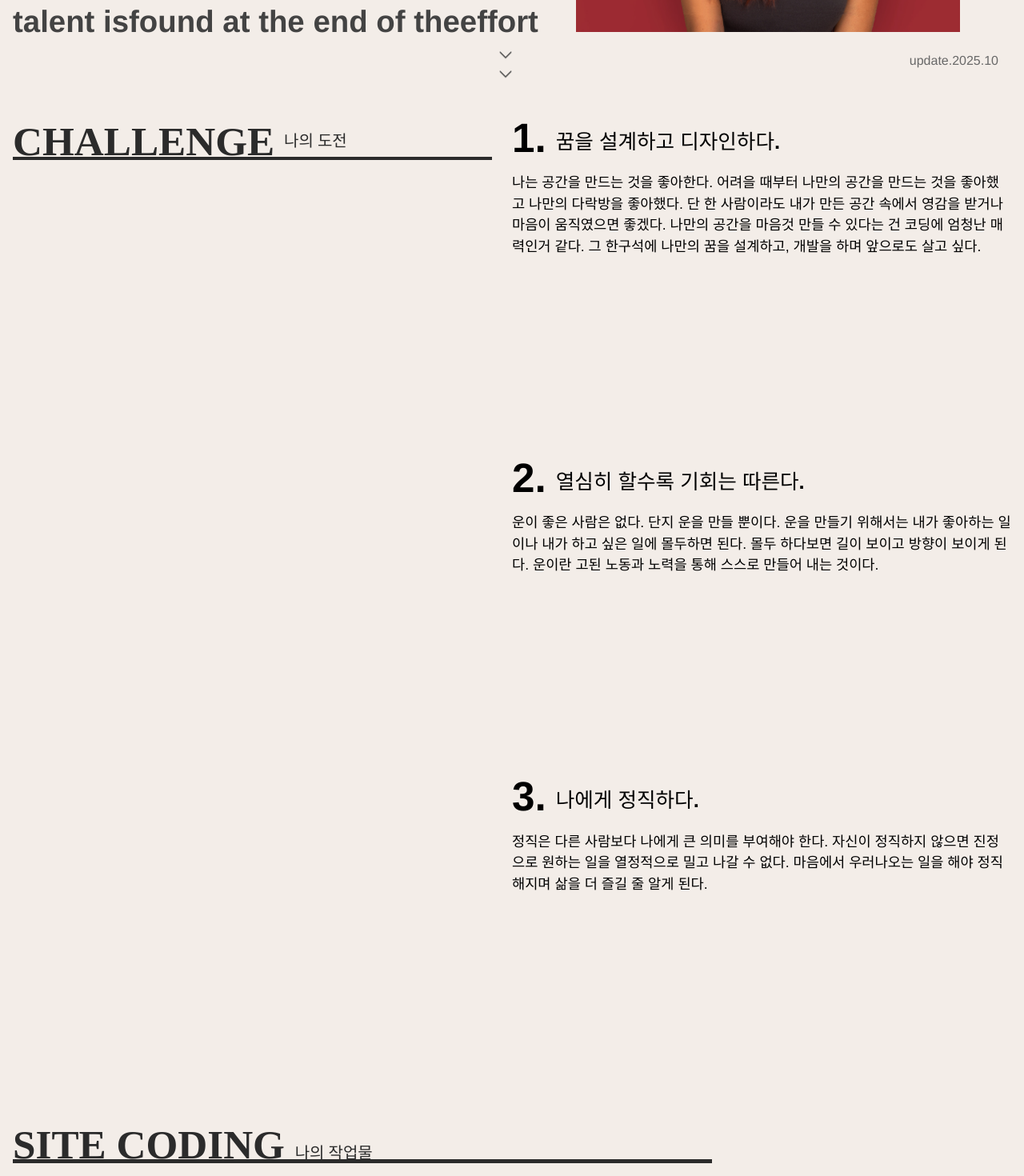
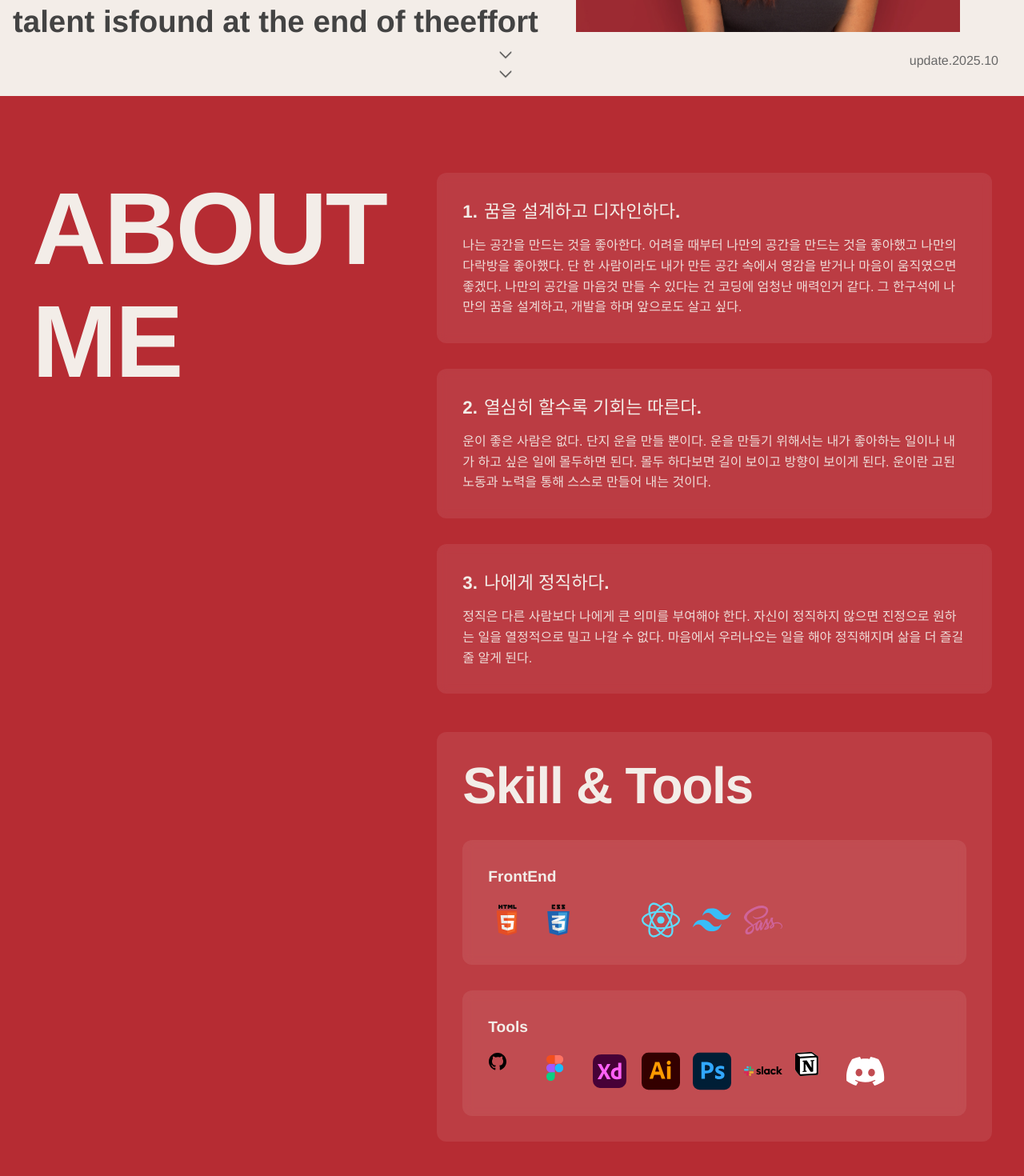
Before and after one commit to yun-narae/learn-react-portfolio, a React (Create React App) app: page / in a window 1280 px wide. Shown: the part 680-2150 px from the top of the page at 80% size. Built offline with nearby package versions, Linux system fonts and the light colour scheme; a web font is replaced by a local one.

Commit message:
style: skill 페이지 스타일링 (중간저장)

```diff
--- a/src/assets/scss/section/_skill.scss
+++ b/src/assets/scss/section/_skill.scss
@@ -1,83 +1,151 @@
+// Skill.scss
+@use "./../setting" as *;
+
+.skill {
+    background: var(--red100);
+    color: var(--mainBg-color);
+    padding: 6rem 2rem;
+
     .skill__inner {
-    padding: 16px;
         display: flex;
-    justify-content: space-between;
+        flex-direction: column;
+        gap: 4rem;
+        max-width: 1200px;
+        margin: 0 auto;
+        @include tablet {
+            display: grid;
+            grid-template-columns: 0.6fr 1fr;
+        }
+        @include laptop {
 
-    @media (max-width: 800px){
-        flex-direction: column;
+        }
     }
 
     .skill__title {
+        font-size: clamp(3rem, 10vw, 8rem);
+        font-weight: 900;
+        line-height: 1.1;
+        letter-spacing: -0.02em;
+        color: var(--mainBg-color);
+
+        white-space: nowrap;
+        @include tablet {
+            white-space: normal;
             position: sticky;
             top: 70px;
             left: 0;
             width: 48%;
             height: 5vw;
-        font-size: 4vw;
-        font-weight: 900;
-        line-height: 1.6;
-        font-family: var(--mainKor-font);
-        text-transform: uppercase;
-        color: var(--black100);
-        border-bottom: 4px solid var(--black100);
-        display: flex;
-        white-space: nowrap;
-
-
-        @media (max-width: 800px){
-            width: 100%;
-            margin-bottom: 10vw;
-            font-size: 30px;
-            height: auto;
-            top: 68px;
-            background-color: var(--mainBg-color);
+        }
     }
 
-        em {
-            align-self: self-end;
-            display: block;
-            font-size: 1.25rem;
-            font-weight: 400;
-            line-height: 2;
-            margin-left: 12px;
+    .skill__content {
+        display: flex;
+        flex-direction: column;
+        gap: 3rem;
+        grid-template-columns: 1fr;
     }
-    }
+
+    /* 소개 리스트 */
     .skill__desc {
-        width: 50%;
+        display: flex;
+        flex-direction: column;
+        gap: 2rem;
 
-        @media (max-width: 800px){
-            width: 100%;
+        &-item {
+            background: rgba(255, 255, 255, 0.08);
+            padding: 2rem;
+            border-radius: 12px;
+            backdrop-filter: blur(6px);
+            transition: transform 0.3s ease, background 0.3s ease;
+
+            &:hover {
+                transform: translateY(-4px);
+                background: rgba(255, 255, 255, 0.12);
             }
 
             h3 {
-            font-size: 2vw;
-            margin-bottom: 1vw;
-            font-weight: 800;
-            @media (max-width: 800px){
-                font-size: 5vw;
-            }
-        }
+                font-size: 1.4rem;
+                font-weight: 700;
+                margin-bottom: 0.8rem;
 
                 span {
-            display: inline-block;
-            transform: translateY(4px);
-            margin-right: 12px;
-            font-size: 4vw;
-            line-height: 1;
+                    color: var(----red100);
                     font-weight: 900;
-            line-height: 1.3;
-            font-family: var(--mainNum-font);
-
-            @media (max-width: 800px){
-                font-size: 15vw;
+                    margin-right: 0.5rem;
                 }
             }
 
             p {
-            margin-bottom: 30vh;
-            font-size: 1.1rem;
-            line-height: 1.5;
-            font-weight: 500;
+                font-size: 1rem;
+                line-height: 1.6;
+                opacity: 0.9;
             }
         }
     }
+
+    /* 기술/툴 아이콘 */
+    .skill__tools {
+        display: flex;
+        flex-direction: column;
+        gap: 2rem;
+        padding: 2rem;
+        background: rgba(255, 255, 255, 0.08);
+        border-radius: 12px;
+
+        h3 {
+            font-size: clamp(1rem, 6vw, 4rem);
+            font-weight: 900;
+            line-height: 1.1;
+            letter-spacing: -0.02em;
+            color: var(--mainBg-color);
+        }
+
+        &-group {
+            background: rgba(255, 255, 255, 0.08);
+            padding: 2rem;
+            border-radius: 12px;
+            backdrop-filter: blur(6px);
+            transition: transform 0.3s ease, background 0.3s ease;
+
+            &:hover {
+                transform: translateY(-4px);
+                background: rgba(255, 255, 255, 0.12);
+            }
+
+            h4 {
+                font-size: 1.2rem;
+                font-weight: 700;
+                margin-bottom: 1rem;
+                color: var(--mainBg-color);
+            }
+
+            .skill__icons {
+                display: flex;
+                flex-wrap: wrap;
+                gap: 1rem;
+                list-style: none;
+                padding: 0;
+                margin: 0;
+              }
+
+              .icon__cover {
+                inline-size: 48px;
+                block-size: 48px;
+                display: flex;
+                align-items: center;
+              }
+
+              .icon__svg {
+                width: 100%;
+                height: 100%;
+
+                transition: transform 0.3s ease, opacity 0.3s ease;
+                &:hover {
+                    transform: scale(1.1);
+                    opacity: 0.8;
+                }
+              }
+        }
+    }
+}
--- a/src/components/Skill.jsx
+++ b/src/components/Skill.jsx
@@ -1,18 +1,53 @@
+// Skill.jsx
 import React from "react";
-import { skillText } from "../constants"
+import { skillText } from "../constants";
+import SvgIcon from "./SvgIcon/SvgIcon";
 
 const Skill = () => {
     return (
-        <section id="skill">
+        <section id="skill" className="skill">
             <div className="skill__inner">
-                <h2 className="skill__title">Challenge <em>나의 도전</em></h2>
-                <div className="skill__desc">
-                    {skillText.map((skill, key) => (
-                        <div key={key}>
-                            <h3><span>{key+1}.</span>{skill.title}</h3>
-                            <p>{skill.desc}</p>
+                <h2 className="skill__title">ABOUT ME</h2>
+
+                <div className="skill__content">
+                    {/* 소개 리스트 */}
+                    <ul className="skill__desc">
+                        {skillText.map((skill, key) => (
+                            <li key={key} className="skill__desc-item">
+                                <h3>
+                                    <span>{key + 1}.</span>
+                                    {skill.title}
+                                </h3>
+                                <p>{skill.desc}</p>
+                            </li>
+                        ))}
+                    </ul>
+
+                    {/* 기술/툴 아이콘 */}
+                    <div className="skill__tools">
+                        <h3>Skill & Tools</h3>
+                        <div className="skill__tools-group">
+                            <h4>FrontEnd</h4>
+                            <ul className="skill__icons">
+                                {["html", "css", "javascript", "react", "tailwind", "sass"].map((n) => (
+                                    <li key={n} className="icon__cover">
+                                    <SvgIcon name={n} className="icon__svg" />
+                                    </li>
+                                ))}
+                            </ul>
                         </div>
-                    ))}
+
+                        <div className="skill__tools-group">
+                            <h4>Tools</h4>
+                            <ul className="skill__icons">
+                                {["github", "figma", "xd", "illustrator", "photoshop", "slack", "notion", "discord"].map((n) => (
+                                <li key={n} className="icon__cover">
+                                    <SvgIcon name={n} className="icon__svg" />
+                                </li>
+                                ))}
+                            </ul>
+                        </div>
+                    </div>
                 </div>
             </div>
         </section>
```
Lines whose indentation alone changed are shown as unchanged.
